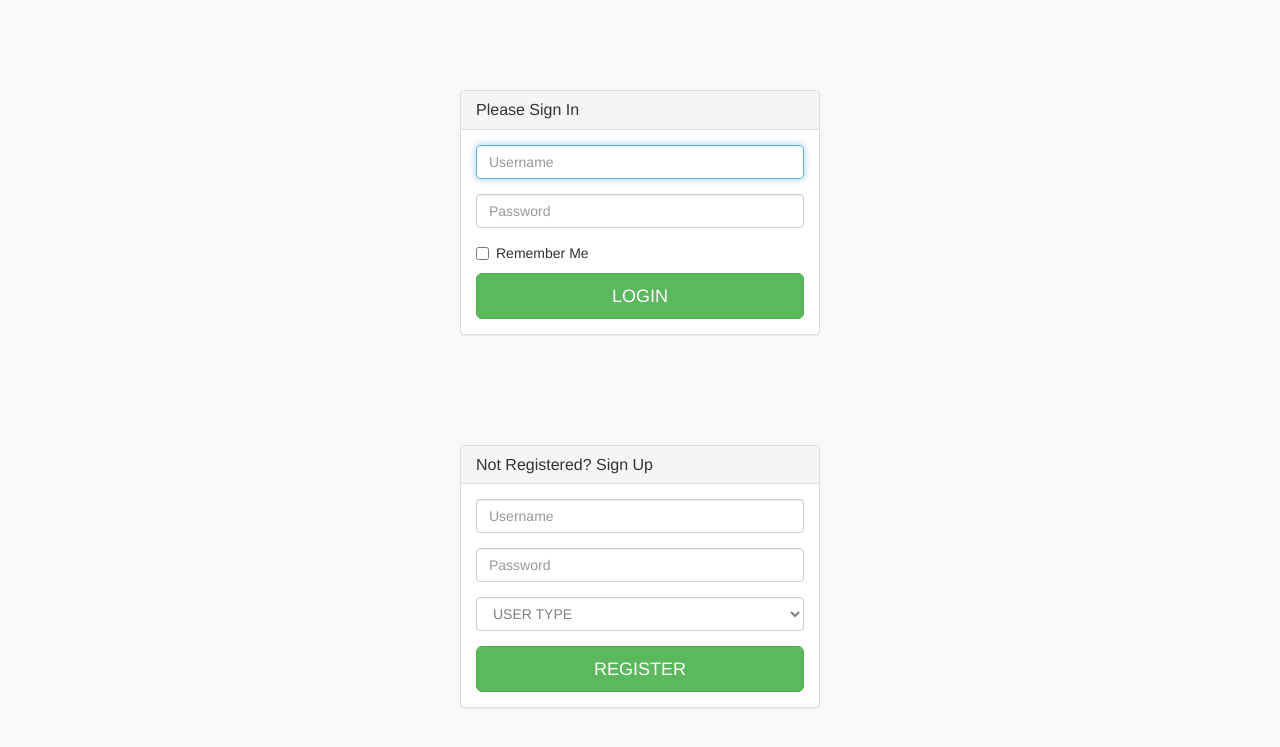
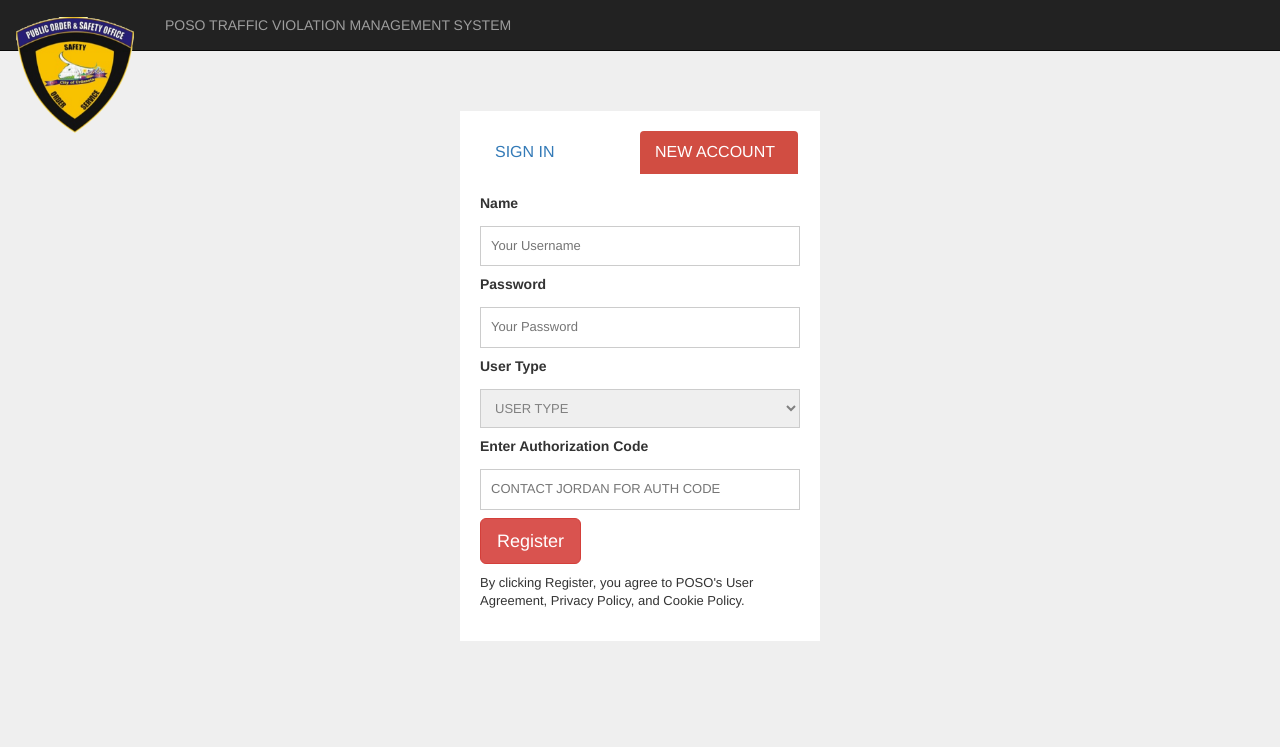
Before and after one commit to jorbydeck/POSO-TVMS, a PHP site: page /php_pages/login.php in a window 1280 px wide. Shown: the top 747 px of the page. Run offline with PHP 8.4, Linux system fonts and the light colour scheme.

Commit message:
log update

```diff
--- a/php_pages/login.php
+++ b/php_pages/login.php
@@ -1,74 +1,26 @@
 <?php
 ob_start();
 ini_set('memory_limit', '1024M'); // or you could use 1G
-include("../_func/_connmysql.php");
-include("../_func/_checkFields.php");
-session_start();
 
-// $logusername = isset($_POST['uname']);
-// $logpass = isset($_POST['pass']);
+require 'action.php';
+//include("../_func/_logFile.php");
+global $authCode;
+$authCode = 1768; //global variable for authentication code
+//******METHODS******//
+//******************//
 
-    $err = $errAllfields = "";
-
-if($_SERVER['REQUEST_METHOD'] == 'POST') {
-    if(empty($_POST['uname']) || empty($_POST['pass'])) {
-
-        $err = '*Please fill all the fields';
-
-    }else {
-
-        $myusername = mysqli_real_escape_string($db,$_POST['uname']);
-        $mypassword = mysqli_real_escape_string($db,$_POST['pass']);
-
-        checkFields::_clean($myusername);
-        checkFields::_clean($mypassword);
-
-
-
-        $sql = "SELECT uid FROM users WHERE username = '$myusername' and password = '$mypassword'";
-        $result = mysqli_query($db,$sql);
-        $row = mysqli_fetch_array($result,MYSQLI_ASSOC);
-        $active = $row['active'];
-
-        $count = mysqli_num_rows($result);
-
-        // If result matched $myusername and $mypassword, table row must be 1 row
-
-            if($count == 1) {
-
-                $myusername = $_SESSION['username'];
-
-                header("Location: index.php");
-            }else {
-                $err = "*Your Login Name or Password is invalid";
-            }
-
-    }
-}
-
-
-/*
-
-else if(isset($_POST['register'])){
-    $regusername = mysqli_real_escape_string($db, $_POST['myuname']);
-    $regpass = mysqli_real_escape_string($db, $_POST['mypass']);
-}
-
- */
 ?>
 
 <!DOCTYPE html>
 <html lang="en">
-
 <head>
-
     <meta charset="utf-8">
     <meta http-equiv="X-UA-Compatible" content="IE=edge">
     <meta name="viewport" content="width=device-width, initial-scale=1">
     <meta name="description" content="">
     <meta name="author" content="">
 
-    <title>SB Admin 2 - Bootstrap Admin Theme</title>
+    <title>POSO TRAFFICE VIOLATION MANAGEMENT SYSTEM V1.0</title>
 
     <!-- Bootstrap Core CSS -->
     <link href="../vendor/bootstrap/css/bootstrap.min.css" rel="stylesheet">
@@ -82,87 +34,105 @@ else if(isset($_POST['register'])){
     <!-- Custom Fonts -->
     <link href="../vendor/font-awesome/css/font-awesome.min.css" rel="stylesheet" type="text/css">
 
+    <!-- CUstom Login Css -->
+     <link href="../dist/css/login.css" rel="stylesheet">
+     <link rel="shortcut icon" href="../img/favicon.ico" />
+
+
+    <!-- jQuery -->
+    <script src="../vendor/jquery/jquery.min.js"></script>
+
+     <!-- action.js for custom SCRIPT FOR AJAX request in LOGIN an REGISTER-->
+    <script src="../js/action.js"></script>
+
+
+
     <!-- HTML5 Shim and Respond.js IE8 support of HTML5 elements and media queries -->
     <!-- WARNING: Respond.js doesn't work if you view the page via file:// -->
     <!--[if lt IE 9]>
         <script src="https://oss.maxcdn.com/libs/html5shiv/3.7.0/html5shiv.js"></script>
         <script src="https://oss.maxcdn.com/libs/respond.js/1.4.2/respond.min.js"></script>
     <![endif]-->
-
 </head>
 
 <body>
-
+    <nav class="navbar navbar-inverse navbar-static-top" role="navigation">
+      <!-- Navbar content -->
+      <a class="navbar-brand" href="#">
+        <img src="../img/poso.png" width="120" height="120" class="d-inline-block align-top" alt="">
+      </a>
+        <span class="navbar-text">POSO TRAFFIC VIOLATION MANAGEMENT SYSTEM</span>
+    </nav>
+<br>
+<br>
 <div class="container">
 <div class="row">
 <div class="col-md-4 col-md-offset-4">
-                <div class="login-panel panel panel-default">
-                    <div class="panel-heading">
-                        <h3 class="panel-title">Please Sign In</h3>
+<div class="form-body">
+    <ul class="nav nav-tabs final-login">
+        <li><a data-toggle="modal" data-target="#loginModal" href="#sectionA" onclick="_clearOnClick()">Sign In</a></li>
+        <li class="active"><a data-toggle="tab" href="#sectionB">New ACCOUNT</a></li>
+    </ul>
+
+    <!-- >>>>>>  LOGIN modal <<<< -->
+    <!-- >>>>>>>>>>>>>>>>>>>>>> -->
+    <div id="loginModal" class="modal fade" role="dialog">
+        <div class="modal-dialog">
+            <div class="modal-content">
+                <div class="modal-header">
+                    <h1>LOGIN YOUR<span class="badge badge-default">ACCOUNT</span></h1>
                 </div>
-                    <div class="panel-body">
-                        <form role="form" method="post" action="">
-                            <fieldset>
-                                <div class="form-group">
-                                    <input class="form-control" placeholder="Username" name="uname" type="username" autofocus>
-                                    <span class="error"><?php echo $err; ?></span>
+                <div class="modal-body">
+                    <div class="tab-content">
+                        <div id="sectionA">
+                        <div class="innter-form">
+                            <form class="sa-innate-form" method="post" id="my-form">
+                            <label>Username</label>
+                            <input type="text" id="username" name="username" placeholder="Username">
+                            <label>Password</label>
+                            <input type="password" id="password" name="password" placeholder="Password">
+                            <input type="submit" id="login" name="submitLogin" value='Sign In' onclick="_loginScript()" />
+                            <a href="">Forgot Password?</a>
+                            </form>
+                            <div id="error" ></div>
                             </div>
-                                <div class="form-group">
-                                    <input class="form-control" placeholder="Password" name="pass" type="password" value="">
-                                    <span class="error"><?php echo $errAllfields; ?></span>
-                                </div>
-                                <div class="checkbox">
-                                    <label>
-                                        <input name="remember" type="checkbox" value="Remember Me">Remember Me
-                                    </label>
-                                </div>
-                                <!-- Change this to a button or input when using this as a form -->
-                                <input type="submit" name="submitLogin" class="btn btn-lg btn-success btn-block" value="LOGIN">
-                            </fieldset>
-                        </form>
+
+                            <div class="clearfix"></div>
                         </div>
                     </div>
                 </div>
             </div>
         </div>
-
-
-     <div class="container">
-        <div class="row">
-            <div class="col-md-4 col-md-offset-4">
-                <div class="login-panel panel panel-default">
-                    <div class="panel-heading">
-                        <h3 class="panel-title">Not Registered? Sign Up</h3>
     </div>
-                    <div class="panel-body">
-                        <form role="form" method="post" name="reg">
-                            <fieldset>
-                                <div class="form-group">
-                                    <input class="form-control" placeholder="Username" name="myuname" type="username" autofocus>
-                                </div>
-                                <div class="form-group">
-                                    <input class="form-control" placeholder="Password" name="mypass" type="password" value="">
-                                </div>
-                                 <div class="form-group">
-                                    <select name="mytype" class="form-control" placeholder="USER type" style="color: gray">
+                 <!--- REGISTER-->
+        <div id="sectionB" class="tab-pane fade in active">
+            <div class="innter-form">
+            <form class="sa-innate-form" method="post" id="my_rform">
+            <label>Name</label>
+            <input type="text" name="r_username" id="r_username" placeholder="Your Username">
+            <label>Password</label>
+            <input type="password" name="r_password" id="r_password" placeholder="Your Password">
+            <label>User Type</label>
+                <select  id="r_type" name="r_type" placeholder="USER type" style="color: gray">
                     <option value="" disabled selected hidden>USER TYPE</option>
                     <option value="admin">Admin</option>
                     <option value="user">User</option>
-                                        <option value="super">Superuser</option>
+                    <option value="superuser">Superuser</option>
                 </select>
+            <label>Enter Authorization Code</label>
+            <input type="password" name="r_auth" id="r_auth" placeholder="CONTACT JORDAN FOR AUTH CODE">
+            <input type="button" class="btn btn-danger btn-lg" value="Register" name="register" id="register" onclick="_registerUser()">
+            <p>By clicking Register, you agree to POSO's User Agreement, Privacy Policy, and Cookie Policy.</p>
+            </form>
+             <div id="r_error" style="color:red;font-style: italic; background: #efb96e; width: 100%" ></div>
             </div>
-                                <!-- Change this to a button or input when using this as a form -->
-                                <input id="register" name="register" class="btn btn-lg btn-success btn-block" value="REGISTER">
-                            </fieldset>
-                        </form>
+              <div class="clearfix"></div>
         </div>
     </div>
     </div>
     </div>
     </div>
-
-    <!-- jQuery -->
-    <script src="../vendor/jquery/jquery.min.js"></script>
+    </div>
 
     <!-- Bootstrap Core JavaScript -->
     <script src="../vendor/bootstrap/js/bootstrap.min.js"></script>
@@ -173,6 +143,9 @@ else if(isset($_POST['register'])){
     <!-- Custom Theme JavaScript -->
     <script src="../dist/js/sb-admin-2.js"></script>
 
+    <!-- Custom AJAX Login -->
+    <script src="../dist/js/login.js"></script>
+
 </body>
 
 </html>
```
Also changed, not shown: 1 other file. Lines whose indentation alone changed are shown as unchanged.
